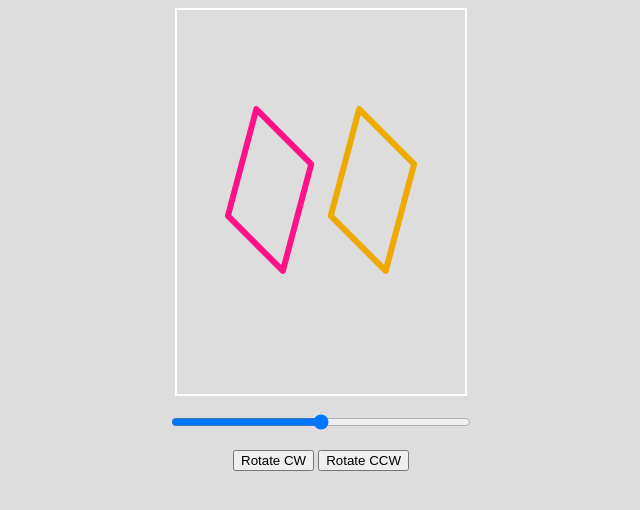
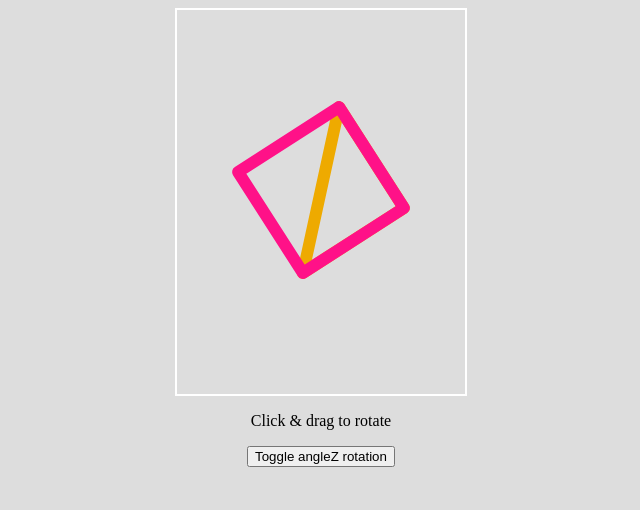
Before and after one commit to metafizzy/zdog, a plain HTML site: page demo/2rotate-cube/2rotate-cube.html in a window 1280 px wide. Shown: the whole page, without its empty margins (319-959 px from the left). Drawn offline with Linux system fonts and the light colour scheme.

Commit message:
3 axes rotation

```diff
--- a/demo/2rotate-cube/2rotate-cube.html
+++ b/demo/2rotate-cube/2rotate-cube.html
@@ -28,12 +28,9 @@
 
 <canvas></canvas>
 
+<p>Click &amp; drag to rotate</p>
 <p>
-  <input class="rotate-slider" type="range" min="-180" max="180" value="0" step="22.5" />
-</p>
-<p>
-  <button class="rotate-cw-button">Rotate CW</button>
-  <button class="rotate-ccw-button">Rotate CCW</button>
+  <button class="toggle-z-rotation-button">Toggle angleZ rotation</button>
 </p>
 
 <script src="vector3.js"></script>
--- a/demo/2rotate-cube/2rotate-cube.js
+++ b/demo/2rotate-cube/2rotate-cube.js
@@ -19,14 +19,11 @@ var colors = {
   armor: '#915',
 };
 
-var rXSpeed = 0;
-var rYSpeed = TAU/360;
-var rZSpeed = TAU/360;
+var rZSpeed = 0;
 
-
-var rotateSpeed = TAU/360;
+var angleX = 0;
 var angleY = 0;
-var rYCos, rYSin;
+var angleZ = 0;
 
 // collection of shapes
 var shapes = [];
@@ -42,6 +39,7 @@ new Shape({
     { x: -10, y: 10, z: -10 },
   ],
   color: colors.cloak,
+  lineWidth: 2,
 })
 
 // back square
@@ -50,12 +48,12 @@ new Shape({
     { x: -10, y: -10, z: 10 },
     { x: 10, y: -10, z: 10 },
     { x: 10, y: 10, z: 10 },
-    { x: -10, y: 10, z: 10 },
   ],
   color: colors.fur,
+  lineWidth: 2,
 })
 
-
+//
 
 // -- animate --- //
 
@@ -74,17 +72,14 @@ var angleZ = 1;
 
 function update() {
   // rotate
-  angleY += rotateSpeed;
-  angleZ += rotateSpeed/2;
-  rYCos = Math.cos( angleY );
-  rYSin = Math.sin( angleY );
+  angleZ += rZSpeed;
   // perspective sort
   shapes.sort( function( a, b ) {
     return ( b.sortValue ) - ( a.sortValue );
   });
   // render shapes
   shapes.forEach( function( shape ) {
-    shape.update( angleZ, angleY );
+    shape.update( angleX, angleY, angleZ );
   });
 }
 
@@ -108,17 +103,35 @@ function render() {
 
 // ----- inputs ----- //
 
+document.querySelector('.toggle-z-rotation-button').onclick = function() {
+  rZSpeed = rZSpeed ? 0 : TAU/360;
+};
 
-var rotateSlider= document.querySelector('.rotate-slider');
-rotateSlider.addEventListener( 'input', function() {
-  rotateSpeed = 0;
-  angleY = parseInt( rotateSlider.value ) / 360 * TAU;
+// click drag to rotate
+
+var dragStartX, dragStartY;
+var dragStartAngleX, dragStartAngleX;
+
+document.addEventListener( 'mousedown', function( event ) {
+  dragStartX = event.pageX;
+  dragStartY = event.pageY;
+  dragStartAngleX = angleX;
+  dragStartAngleY = angleY;
+
+  window.addEventListener( 'mousemove', onMousemoveDrag );
+  window.addEventListener( 'mouseup', onMouseupDrag );
 });
 
-document.querySelector('.rotate-cw-button').onclick = function() {
-  rotateSpeed = -TAU/180;
-};
+function onMousemoveDrag( event ) {
+  var dx = event.pageX - dragStartX;
+  var dy = event.pageY - dragStartY;
+  var angleXMove = dy * TAU/360;
+  var angleYMove = dx * TAU/360;
+  angleX = dragStartAngleX + angleXMove;
+  angleY = dragStartAngleY + angleYMove;
+}
 
-document.querySelector('.rotate-ccw-button').onclick = function() {
-  rotateSpeed = TAU/180;
-};
+function onMouseupDrag() {
+  window.removeEventListener( 'mousemove', onMousemoveDrag );
+  window.removeEventListener( 'mouseup', onMouseupDrag );
+}
--- a/demo/2rotate-cube/shape.js
+++ b/demo/2rotate-cube/shape.js
@@ -24,11 +24,11 @@ function Shape( properties ) {
   shapes.push( this );
 }
 
-Shape.prototype.update = function( rZAngle, rYAngle ) {
+Shape.prototype.update = function( angleX, angleY, angleZ ) {
   var sortValueTotal = 0;
   this.points.forEach( function( point ) {
-    point.update( rZAngle, rYAngle );
-    sortValueTotal += point.y - point.renderZ;
+    point.update( angleX, angleY, angleZ );
+    sortValueTotal += point.renderZ;
   });
 
   // average sort value of all points
--- a/demo/2rotate-cube/vector3.js
+++ b/demo/2rotate-cube/vector3.js
@@ -10,22 +10,29 @@ function Vector3( x, y, z ) {
   this.z = z;
 }
 
-Vector3.prototype.update = function( rZAngle, rYAngle ) {
-  //
-
-  var rZSin = Math.sin( rZAngle );
-  var rZCos = Math.cos( rZAngle );
-
+Vector3.prototype.update = function( angleX, angleY, angleZ ) {
+  // rotate Z
+  var rZSin = Math.sin( angleZ );
+  var rZCos = Math.cos( angleZ );
   var x1 = this.x*rZCos - this.y*rZSin;
   var y1 = this.y*rZCos + this.x*rZSin;
+  var z1 = this.z;
 
-  var rYSin = Math.sin( rYAngle );
-  var rYCos = Math.cos( rYAngle );
+  // rotate Y
+  var rYSin = Math.sin( angleY );
+  var rYCos = Math.cos( angleY );
+  var x2 = x1*rYCos - z1*rYSin;
+  var y2 = y1;
+  var z2 = z1*rYCos + x1*rYSin;
 
-  var x2 = x1*rYCos - this.z*rYSin;
-  var z2 = this.z*rYCos + x1*rYSin;
+  // rotateX
+  var rXSin = Math.sin( angleX );
+  var rXCos = Math.cos( angleX );
+  var x3 = x2;
+  var y3 = y2*rXCos - z2*rXSin;
+  var z3 = z2*rXCos + y2*rXSin;
 
-  this.renderX = x2;
-  this.renderY = y1;
-  this.renderZ = z2;
+  this.renderX = x3;
+  this.renderY = y3;
+  this.renderZ = z3;
 };
```
